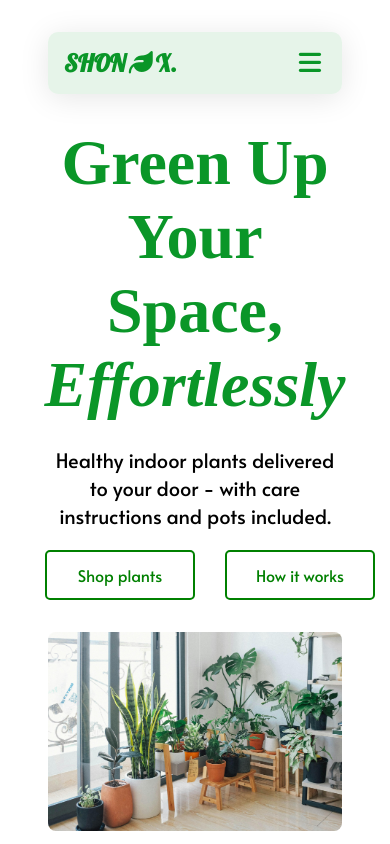
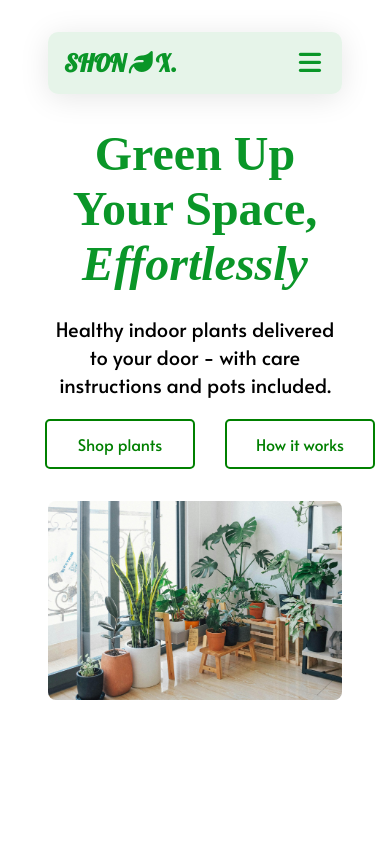
Before and after one commit to Shonex122/plant-hub, a plain HTML site: page index.html in a window 390 px wide. Drawn offline with Linux system fonts and the light colour scheme; a web font is replaced by a local one.

Commit message:
media query

```diff
--- a/style.css
+++ b/style.css
@@ -235,12 +235,13 @@ button:hover {
   }
 }
 
-@media screen and (max-width: 480px) {
+@media screen and (max-width: 390px) {
   .head-text h1 {
-    font-size: 4em;
+    font-size: 3em;
   }
 
   .main-btn {
     display: flex;
+    justify-content: center;
   }
 }
```
